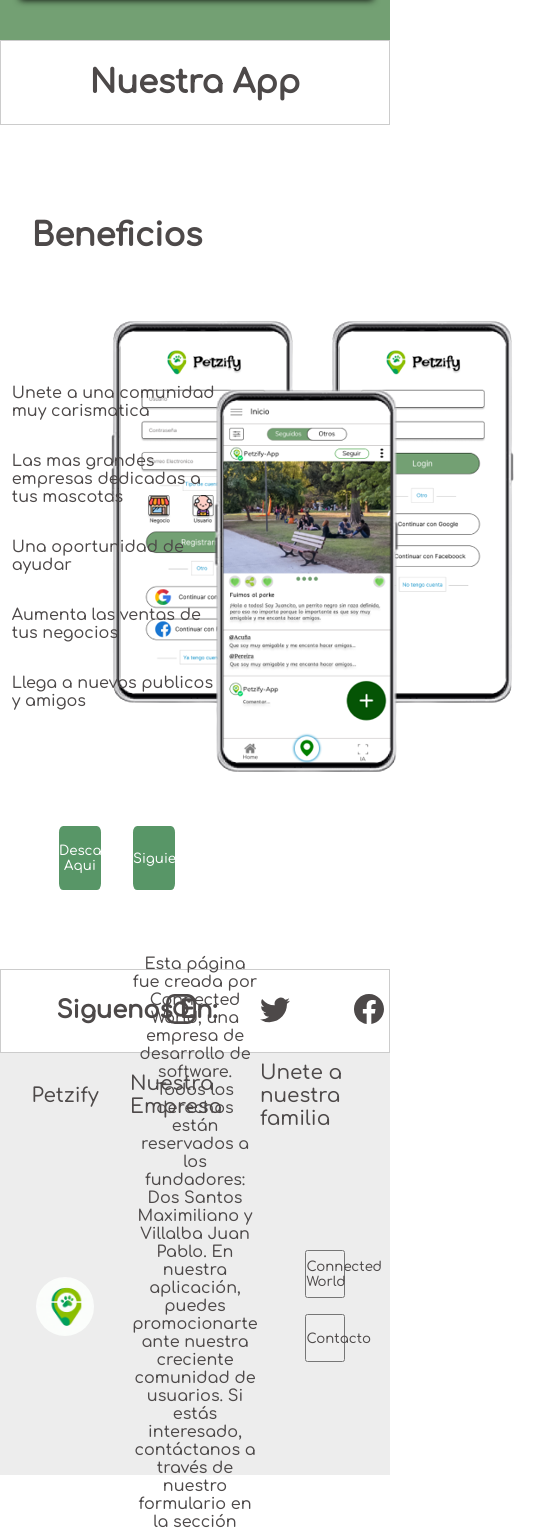
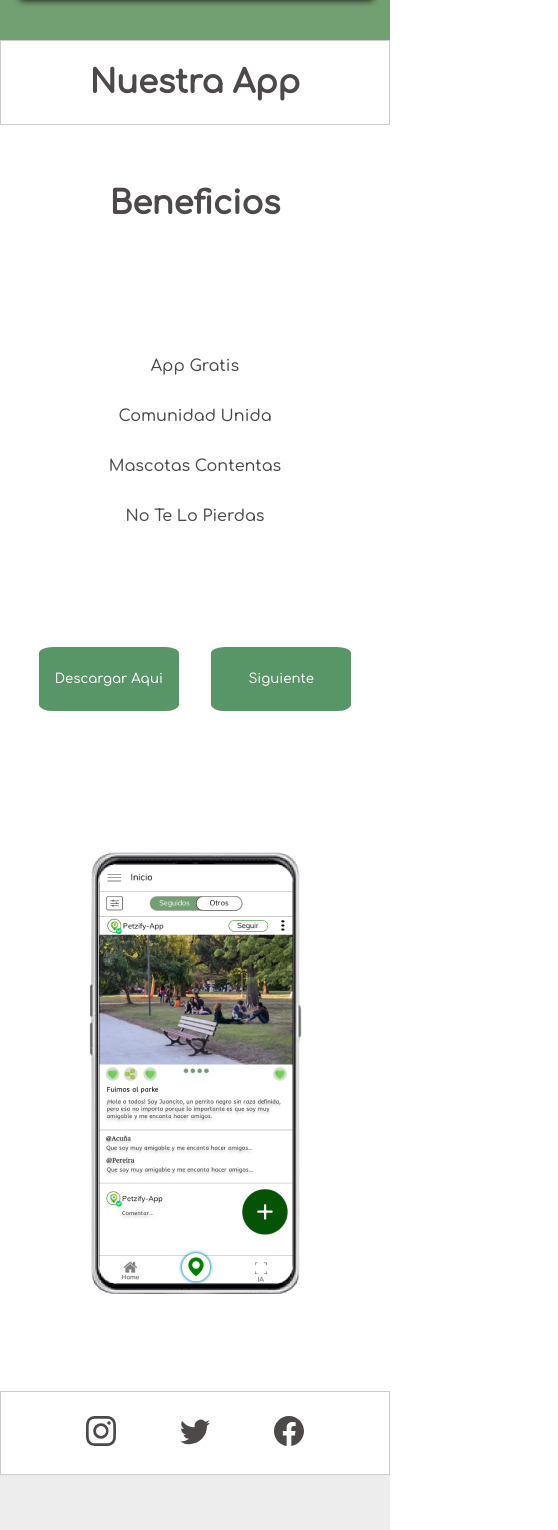
Before and after one commit to Maximiliano17/Petzify-Pag, a React (Vite) app: page / in a window 390 px wide. Shown: the part 1732-3262 px from the top of the page, 558 px wide, since content can reach past the window. Built offline with nearby package versions, Linux system fonts and the light colour scheme.

Commit message:
Responsive desing de toda la pag

```diff
--- a/src/Modules/Footer.module.css
+++ b/src/Modules/Footer.module.css
@@ -114,5 +114,53 @@
 
 @media (max-width:950px) {
 
+     .footer{
+        height: 60vh;
+        display: flex;
+        justify-content: center;
+        align-items: center;
+        flex-direction: column;
+        gap:2rem;
+     }
+
+     .logo{
+        width: 100%;
+        height: 40%;
+        display: flex;
+        justify-content: center;
+        align-items: center;
+     }
+
+     .logo img{
+        width: 10%;
+     }
+
+     .unirse{
+        width: 100%;
+        height: 60%;
+        display: flex;
+        justify-content: center;
+        align-items: center;
+
+     }
+
+    .seguir h2{
+        display: none;
+    }
+
+    .informacion{
+        display: none;
+    }
+
+    .titulo{
+        display: none;
+    }
 
 }
+
+
+@media (max-width:630px) {
+    .logo img{
+        width:20%;
+     }
+}
--- a/src/Modules/Nuestra.module.css
+++ b/src/Modules/Nuestra.module.css
@@ -8,6 +8,18 @@
     font-family: 'Comfortaa', cursive;
     scroll-behavior: smooth;
 }
+
+/*None*/
+
+.imagen_res{
+    display: none;
+}
+
+
+.lista_res{
+   display: none;
+ }
+
 
 /*Nuestra*/
 
@@ -92,3 +104,64 @@
     justify-content: center;
     align-items: center;
 }
+
+/*Responcive desing*/
+
+@media (max-width: 930px) {
+    .contenedor{
+         width: 100%;
+         height: 150vh;
+         display: flex;
+         justify-content: center;
+         align-items: center;
+         flex-direction: column;
+    }
+
+    .caracteristicas{
+        width: 100%;
+    }
+
+    .imagen{
+        width: 100%;
+    }
+ }
+
+
+@media (max-width: 450px) {
+
+        .imagen{
+            display: none;
+        }
+
+        .imagen_res{
+            width: 40%;
+            height: 100%;
+            display: flex;
+            justify-content: center;
+            align-items: center;
+        }
+
+        .imagen_res img{
+            image-rendering: auto;
+        }
+
+        .lista{
+            display: none;
+        }
+
+        .lista_res{
+            width: 90%;
+            height: 50%;
+            display: flex;
+            justify-content: center;
+            align-items: center;
+            flex-direction: column;
+            list-style: none;
+            gap:2rem;
+        }
+
+       .unirse button{
+        width: 40%;
+       }
+
+    }
--- a/src/components/Nuestraapp.jsx
+++ b/src/components/Nuestraapp.jsx
@@ -2,7 +2,7 @@
 import styles from "../Modules/Nuestra.module.css"
 //Imagenes
 import img from "../assets/img/fondo_imagen.png"
-import imagen from "../assets/img/images.png"
+import imagen from "../assets/img/iphone.png"
 import fondo from "../assets/img/celular.png"
 
 function Nuestra() {
@@ -23,7 +23,7 @@ function Nuestra() {
              </li>
              <li>
              <p className={styles.parrafo}>
-                Las mas grandes empresas dedicadas a tus mascotas
+                Grandes empresas dedicadas a tus mascotas
                </p>
              </li>
              <li>
@@ -42,6 +42,20 @@ function Nuestra() {
                </p>
              </li>
             </ul>
+            <ul className={styles.lista_res}>
+              <li>
+                <p>App Gratis</p>
+              </li>
+              <li>
+                <p>Comunidad Unida</p>
+              </li>
+              <li>
+                <p>Mascotas Contentas</p>
+              </li>
+              <li>
+                <p>No Te Lo Pierdas</p>
+              </li>
+           </ul>
             <section className={styles.unirse}>
               <button>Descargar Aqui</button>
               <button>Siguiente</button>
@@ -50,6 +64,9 @@ function Nuestra() {
          <div className={styles.imagen}>
            <img src={img} />
          </div>
+         <div className={styles.imagen_res}>
+           <img src={imagen} />
+         </div>
         </div>
        </>
 
```
Also changed, not shown: src/assets/img/iphone.png (added), src/components/Footer.jsx (line endings or trailing spaces).
